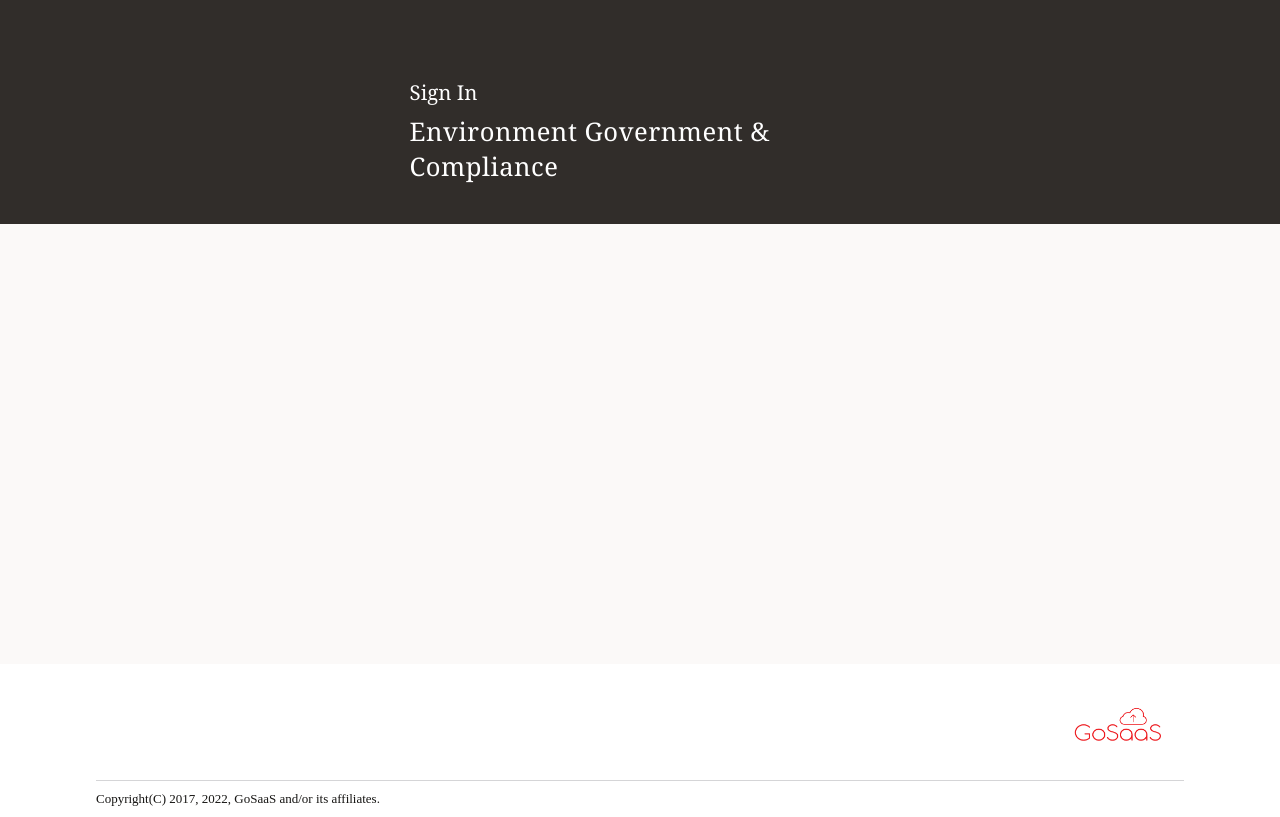
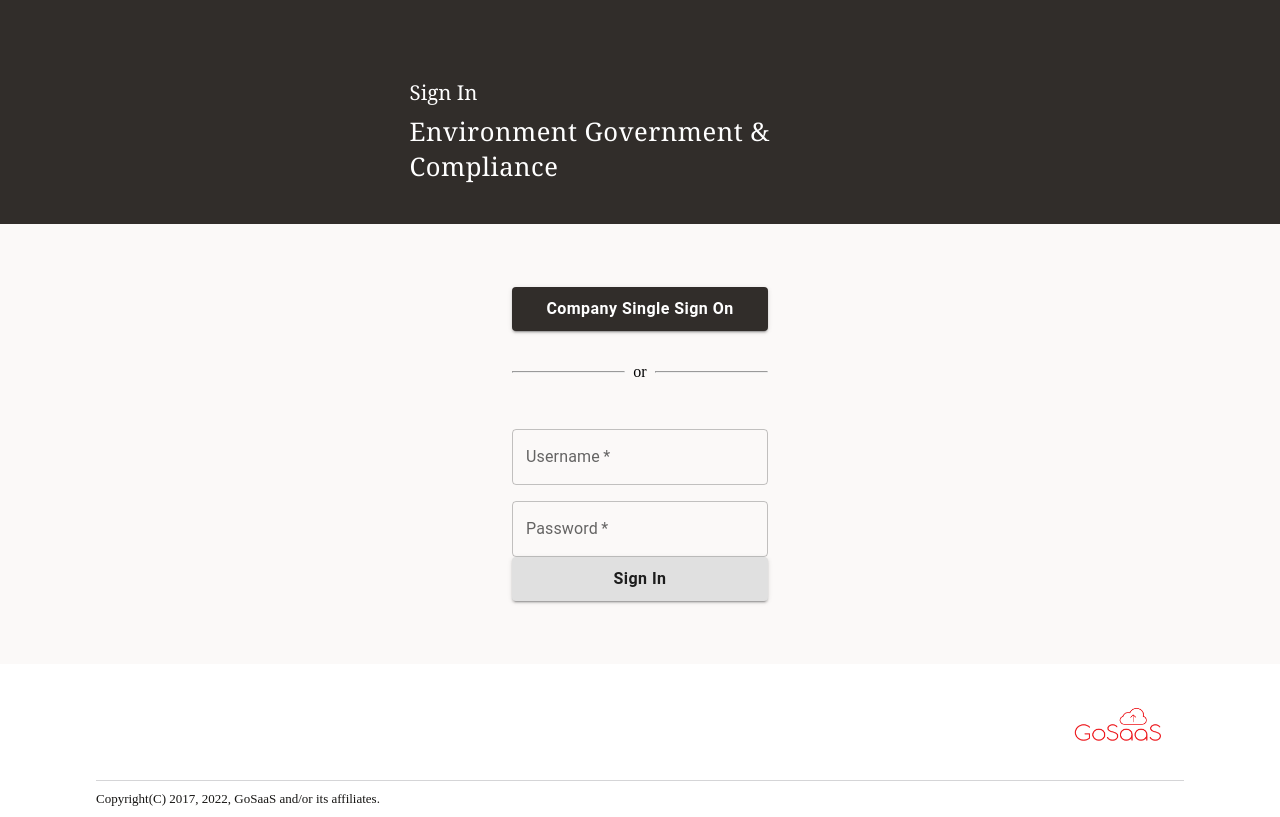
Before and after one commit to Ahmedtariq08/vite-react-ts, a React (Vite) app: page /#/ in a window 1280 px wide. Built offline with nearby package versions, Linux system fonts and the light colour scheme.

Commit message:
styling complete for login

```diff
--- a/src/pages/login/Login.tsx
+++ b/src/pages/login/Login.tsx
@@ -1,5 +1,23 @@
 import { Button } from '@mui/material';
+import TextField from '@mui/material/TextField';
 import './login.css';
+
+function LoginFooter() {
+  return (
+    <footer className="login-footer">
+      <div className="footer-logo">
+        <img
+          className="logo"
+          src="src/assets/images/gosaas-logo.png"
+          alt="src/assets/images/gosaas-logo.png"
+        />
+      </div>
+      <div className="copyright" id="copyright">
+        Copyright(C) 2017, 2022, GoSaaS and/or its affiliates.
+      </div>
+    </footer>
+  );
+}
 
 function Login() {
   return (
@@ -8,20 +26,57 @@ function Login() {
         <div className="head1">Sign In</div>
         <div className="head2">Environment Government & Compliance</div>
       </div>
-      <div className="input-fields-container" />
-      <div />
-      <footer className="login-footer">
-        <div className="footer-logo">
-          <img
-            className="logo"
-            src="src/assets/images/gosaas-logo.png"
-            alt="src/assets/images/gosaas-logo.png"
+      <div className="input-fields-container">
+        <div className="buttons-container">
+          <Button
+            color="primary"
+            variant="contained"
+            size="large"
+            sx={{
+              textTransform: 'none',
+              fontWeight: 600,
+              fontSize: 'medium',
+            }}
+          >
+            Company Single Sign On
+          </Button>
+          <div className="or-line-container">
+            <hr className="hr1" />
+            <span>or</span>
+            <hr className="hr2" />
+          </div>
+          <TextField
+            color="primary"
+            variant="outlined"
+            label="Username"
+            type="text"
+            spellCheck={false}
+            required
           />
+          <TextField
+            color="primary"
+            variant="outlined"
+            label="Password"
+            type="password"
+            spellCheck={false}
+            required
+          />
+          <Button
+            color="secondary"
+            variant="contained"
+            className="sign-in-button"
+            size="large"
+            sx={{
+              textTransform: 'none',
+              fontWeight: 600,
+              fontSize: 'medium',
+            }}
+          >
+            Sign In
+          </Button>
         </div>
-        <div className="copyright" id="copyright">
-          Copyright(C) 2017, 2022, GoSaaS and/or its affiliates.
-        </div>
-      </footer>
+      </div>
+      <LoginFooter />
     </div>
   );
 }
--- a/src/pages/login/login.css
+++ b/src/pages/login/login.css
@@ -34,9 +34,41 @@
 
 .input-fields-container {
     height: 55vh;
+    display: flex;
+    flex-direction: row;
+    align-items: center;
+    justify-content: center;
     background-color: var(--bg-grey-white);
 }
+ .hr1 {
+    width: 45%;
+    margin-right: 0.5rem;
+ }
 
+ .hr2 {
+    width: 45%;
+    margin-left: 0.5rem;
+ }
+.or-line-container {
+    display: flex;
+    align-items: end;
+    margin-bottom: 2rem;
+}
+
+.buttons-container {
+    display: flex;
+    flex-direction: column;
+    justify-content: center;
+    height: 100%;
+    width: 20%;
+}
+
+.buttons-container * {
+    margin-top: 1rem;
+}
+.sign-in-button {
+    margin-top: 2rem;
+}
 .login-footer {
     display: flex;
     flex-direction: column;
--- a/src/styles/mui/theme.ts
+++ b/src/styles/mui/theme.ts
@@ -3,17 +3,21 @@ import { ThemeOptions, createTheme } from '@mui/material/styles';
 // background black: rgb(49,45,42)
 // grey-white-bg: rgb(251, 249, 248)
 // card-grey: rgb(92,86,81)
+// test grey color #e0e0e0
 const theme: ThemeOptions = createTheme({
   palette: {
     mode: 'light',
     primary: {
-      main: '#312d2a',
+      main: '#312d2a', // calltoActionBlack
     },
     secondary: {
+      main: '#e0e0e0',
+    },
+    info: {
       main: '#5c5651',
     },
     background: {
-      default: '#fbf9f8',
+      default: '#fbf9f8', // normal grey white
     },
   },
 });
```
